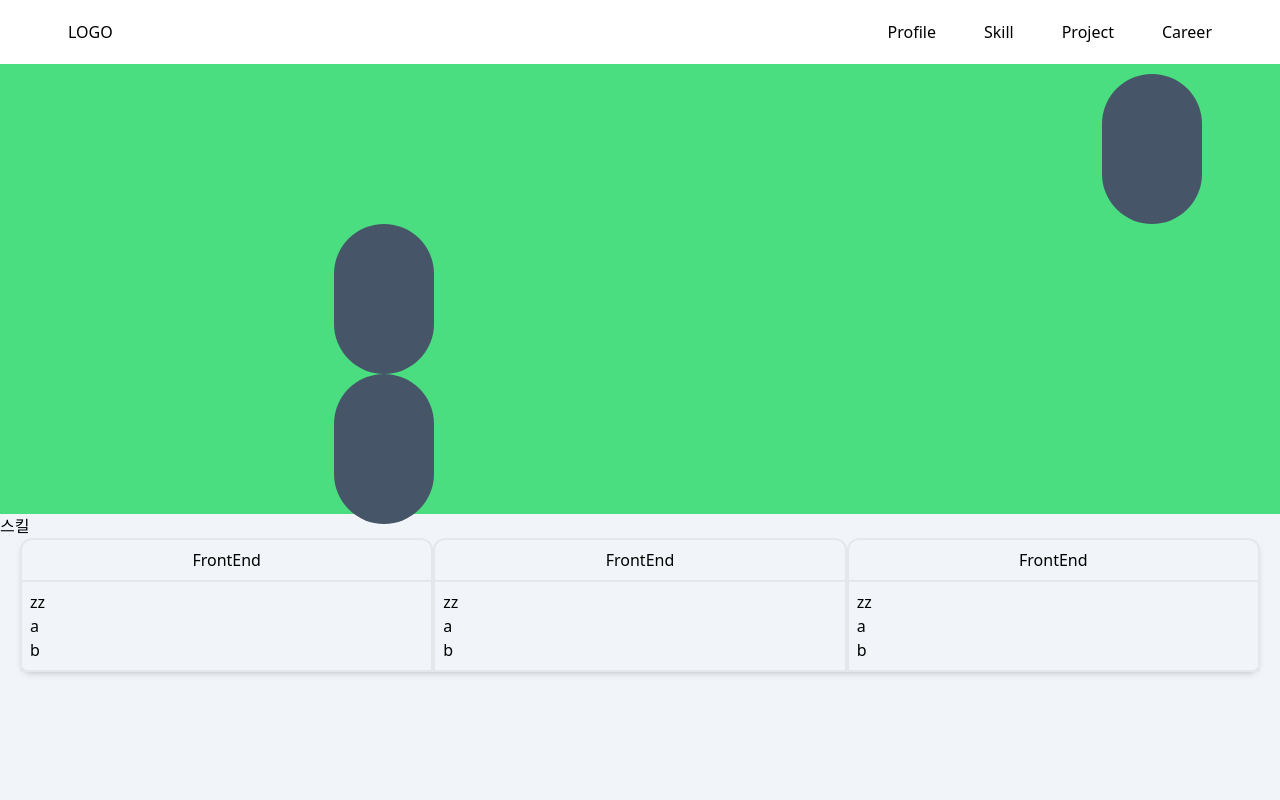
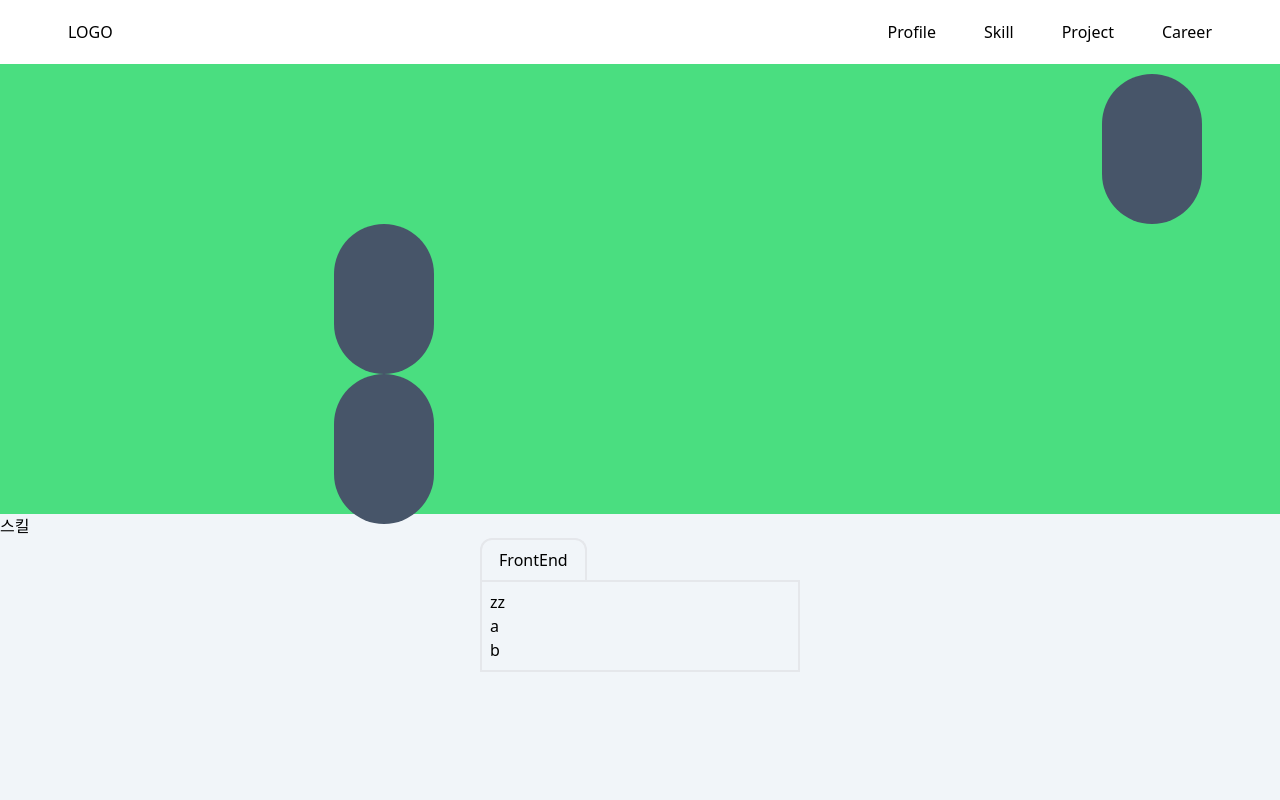
Before and after one commit to ramer-dev/portfolio, a Next.js app: page / in a window 1280 px wide. Shown: the top 800 px of the page. Built offline with nearby package versions, Linux system fonts and the light colour scheme.

Commit message:
need to reset

```diff
--- a/components/page/Skill.tsx
+++ b/components/page/Skill.tsx
@@ -1,32 +1,20 @@
 import React from "react";
-import { stack } from  '../../data/stack.json';
+import {stack} from '../../data/stack.json';
 
 export default function Skill(): JSX.Element {
     return (
-        <div className={'skills w-auto h-128'}>스킬
-            <div className={'flex flex-wrap justify-around shadow-md rounded-xl mx-5'}>
-                <div className={'flex-1 '}>
-                    <h1 className={'rounded-t-xl border-2 border-b-0 p-2  text-center'}>FrontEnd</h1>
-                    <div className={'p-2 border-2 flex-row'}>zz
-                        <div>a</div>
-                        <div>b</div>
+        <div className={'skills h-128'}>스킬
+            <div className={'max-w-6xl mx-auto'}>
+                <div className={'flex flex-wrap gap-10 justify-around rounded-xl mx-5'}>
+
+                    <div className={'flex-shrink-0 w-80'}>
+                        <h1 className={'w-1/3 rounded-t-xl border-2 border-b-0 p-2  text-center'}>FrontEnd</h1>
+                        <div className={'p-2 border-2 flex-row'}>zz
+                            <div>a</div>
+                            <div>b</div>
+                        </div>
                     </div>
-                </div>
 
-                <div className={'flex-1'}>
-                    <h1 className={'rounded-t-xl border-2 border-b-0 p-2 text-center'}>FrontEnd</h1>
-                    <div className={'p-2 border-2 flex-row'}>zz
-                        <div>a</div>
-                        <div>b</div>
-                    </div>
-                </div>
-
-                <div className={'flex-1 a'}>
-                    <h1 className={'rounded-t-xl border-2 border-b-0 p-2 text-center'}>FrontEnd</h1>
-                    <div className={'p-2 border-2 flex-row'}>zz
-                        <div>a</div>
-                        <div>b</div>
-                    </div>
                 </div>
             </div>
         </div>
--- a/components/page/intro/intro.tsx
+++ b/components/page/intro/intro.tsx
@@ -1,7 +1,11 @@
-import React, {useEffect, useState} from "react";
+import React, {MutableRefObject, useEffect, useRef, useState} from "react";
 import Flat from "./particle/Flat";
 
 export default function Intro(): JSX.Element {
+
+    const canvas = useRef();
+    let ctx = null;
+
 
     const [flatParticle, setFlatParticle] = useState(Array(15).fill(false))
     // Todo : edit this thing
@@ -28,6 +32,7 @@ export default function Intro(): JSX.Element {
     }
 
     useEffect(()=>{
+
         setFlatParticle(placer());
     },[])
 
@@ -41,6 +46,7 @@ export default function Intro(): JSX.Element {
                 })
                 }
             </div>
+            {/*<canvas ref={canvas}></canvas>*/}
         </div>
 
     )
```
